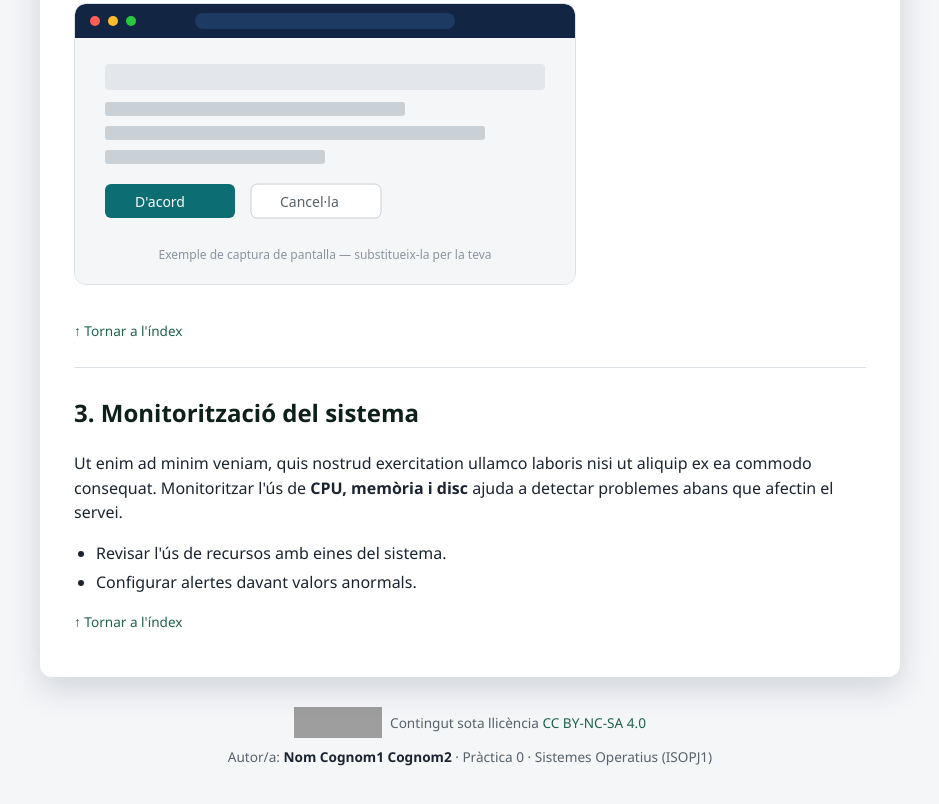
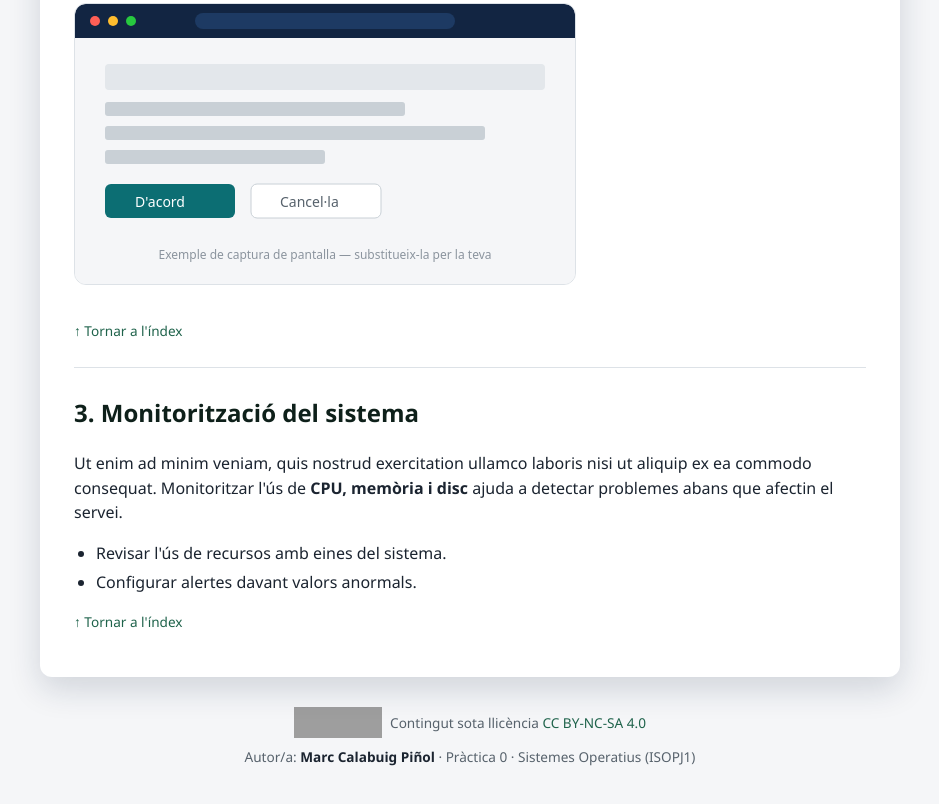
Before and after one commit to Calabuig27/sistemes_operatius, a plain HTML site: page sprint3/index.html in a window 1280 px wide. Shown: the part 916-1720 px from the top of the page, without its empty margins (170-1109 px from the left). Drawn offline with Linux system fonts and the light colour scheme; grey boxes are pictures that could not be loaded.

Commit message:
Update index.html

```diff
--- a/sprint3/index.html
+++ b/sprint3/index.html
@@ -77,7 +77,7 @@
     </a>
     <span>Contingut sota llicència <a href="https://creativecommons.org/licenses/by-nc-sa/4.0/deed.ca" target="_blank" rel="license noopener">CC BY-NC-SA 4.0</a></span>
   </p>
-  <p class="autoria">Autor/a: <strong>Nom Cognom1 Cognom2</strong> · Pràctica 0 · Sistemes Operatius (ISOPJ1)</p>
+  <p class="autoria">Autor/a: <strong>Marc Calabuig Piñol</strong> · Pràctica 0 · Sistemes Operatius (ISOPJ1)</p>
 </footer>
 
 </body>
```
